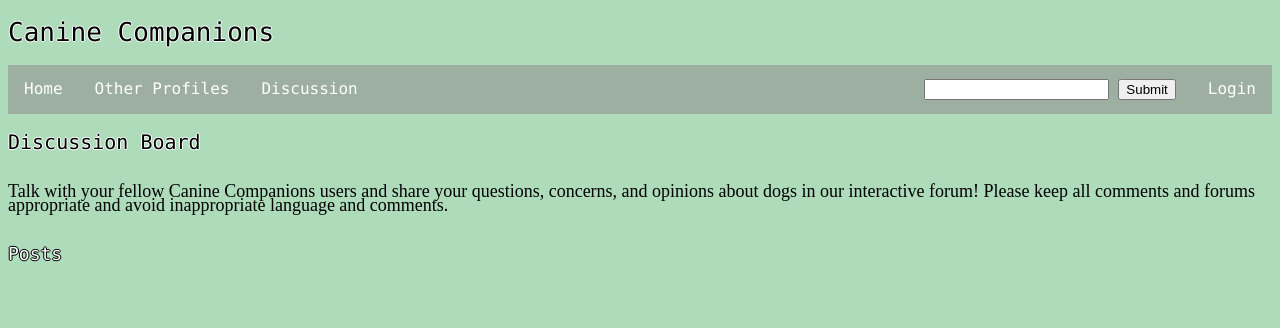
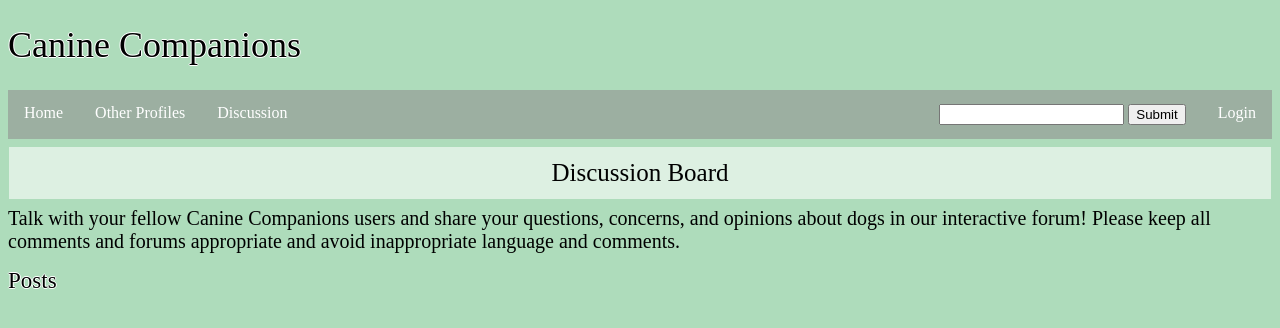
Before and after one commit to jacobia21/bermudaTriangle, a Python web app: template dog-tinder/templates/discussion.html in a window 1280 px wide. Shown: the top 328 px of the page. Run offline with Jinja, Linux system fonts and the light colour scheme; the template is opened without the code that fills it, so the values that code supplies are empty.

Commit message:
css changes

```diff
--- a/dog-tinder/resources/style.css
+++ b/dog-tinder/resources/style.css
@@ -7,8 +7,6 @@ ul {
     padding: 0;
     overflow: hidden;
     background-color: rgba(144,144,144,0.58);
-    font-style: helvetica;
-    font-family: Consolas, monaco, monospace;
     font-size: 16px;
 }
 
@@ -35,9 +33,9 @@ li a:hover {
 }
 
 .darkBox {
-  background-color: rgba(144,144,144,0.58);
-  padding: 10px;
-  margin: 10px;
+  background-color: rgba(255,255,255,0.58);
+  padding: 8px;
+  margin-top: 3px;
 }
 
 .flex {
@@ -60,8 +58,7 @@ li a:hover {
 h1{
   color: black;
   text-shadow: -1px 0 #FFFFFF,0 1px #FFFFFF,1px 0 #FFFFFF,0 -1px #FFFFFF;
-  font-family: Consolas, monaco, monospace;
-	font-size: 26px;
+	font-size: 36px;
 	font-style: normal;
 	font-variant: normal;
 	font-weight: 500;
@@ -69,9 +66,7 @@ h1{
 }
 h2{
   color: black;
-  text-shadow: -1px 0 #FFFFFF,0 1px #FFFFFF,1px 0 #FFFFFF,0 -1px #FFFFFF;
-  font-style: helvetica;
-  font-family: Consolas, monaco, monospace;
+
 	font-size: 20px;
 	font-style: normal;
 	font-variant: normal;
@@ -79,9 +74,8 @@ h2{
 	/*line-height: 20px*/
 }
 h3{
-  color:white;
-  text-shadow: -1px 0 #000000,0 1px #000000,1px 0 #000000,0 -1px #000000;
-  font-family: Consolas, monaco, monospace;
+  color: black;
+  text-shadow: -1px 0 #FFFFFF,0 1px #FFFFFF,1px 0 #FFFFFF,0 -1px #FFFFFF;
 	font-size: 18px;
 	font-style: normal;
 	font-variant: normal;
@@ -89,9 +83,8 @@ h3{
 	/*line-height: 15.4px;*/
 }
 h4{
-  color:white;
-  text-shadow: -1px 0 #000000,0 1px #000000,1px 0 #000000,0 -1px #000000;
-  font-family: Consolas, monaco, monospace;
+  color: black;
+  text-shadow: -1px 0 #FFFFFF,0 1px #FFFFFF,1px 0 #FFFFFF,0 -1px #FFFFFF;
 	font-size: 18px;
 	font-style: normal;
 	font-variant: normal;
@@ -103,7 +96,7 @@ h5{
   font-style: normal;
   font-variant: normal;
   font-weight: 100;
-  line-height: 14px;
+  /*line-height: 14px;*/
 }
 
 h6{
@@ -132,3 +125,33 @@ p{
 img{
   max-height: 200px;
 }
+.box{
+    background-color: rgba(255,255,255,0.58);
+    padding: 1px;
+    margin: 1px;
+    text-align: center;
+  }
+.box, h2{
+    font-size: 25px;
+    padding: 2px;
+    margin-top: 8px;
+    margin-bottom: 8px;
+  }
+.makepost, h5{
+  font-size: 20px;
+
+}
+.post, h4{
+  font-size: 23px;
+  margin-top: 15px;
+  margin-bottom: 15px;
+
+}
+.darkBox, h5{
+  margin-top: 3px;
+  margin-bottom: 3px;
+}
+.makea{
+  margin-top: 18px;
+  margin-bottom: 14px;
+}
--- a/dog-tinder/templates/discussion.html
+++ b/dog-tinder/templates/discussion.html
@@ -28,13 +28,13 @@
     </ul>
 
 
-    <h2>Discussion Board</h2>
+    <div class="box"><h2>Discussion Board</h2></div>
     <h5>Talk with your fellow Canine Companions users and share your questions, concerns, and
       opinions about dogs in our interactive forum! Please keep all comments and forums
       appropriate and avoid inappropriate language and comments.</h5>
 
       {% if user %}
-      <h5>Make a Post</h5>
+     <div class ="makea"><h5>Make a Post</h5></div>
       <form method="post" action="/discuss/makepost">
         <input type="text" name="title" placeholder="Title"/><br><br>
         <textarea rows="5" cols="40" name="content" placeholder="Let's Talk Dog!"></textarea></br>
@@ -42,7 +42,7 @@
       </form>
       {% endif %}
 
-      <h4>Posts</h4>
+      <div class="posts"><h4>Posts</h4></div>
       {% for post in posts %}
       <div class="darkBox">
         <h5><a href="/discuss/post?id={{post.key.urlsafe()}}"><strong>{{post.title}}</strong></a></h5>
--- a/dog-tinder/templates/discussion_post.html
+++ b/dog-tinder/templates/discussion_post.html
@@ -28,8 +28,8 @@
     </ul>
 
 
-    <h2>Discussion Board</h2>
-    <h3>{{post.title}}</h3>
+    <div class="box"><h2>Discussion Board</h2></div>
+    <h3> {{post.title}}</h3>
     <strong>{{post.profile_key.get().name}}<strong>
     Posted: {{post.time}}
     <div class="darkBox">
```
